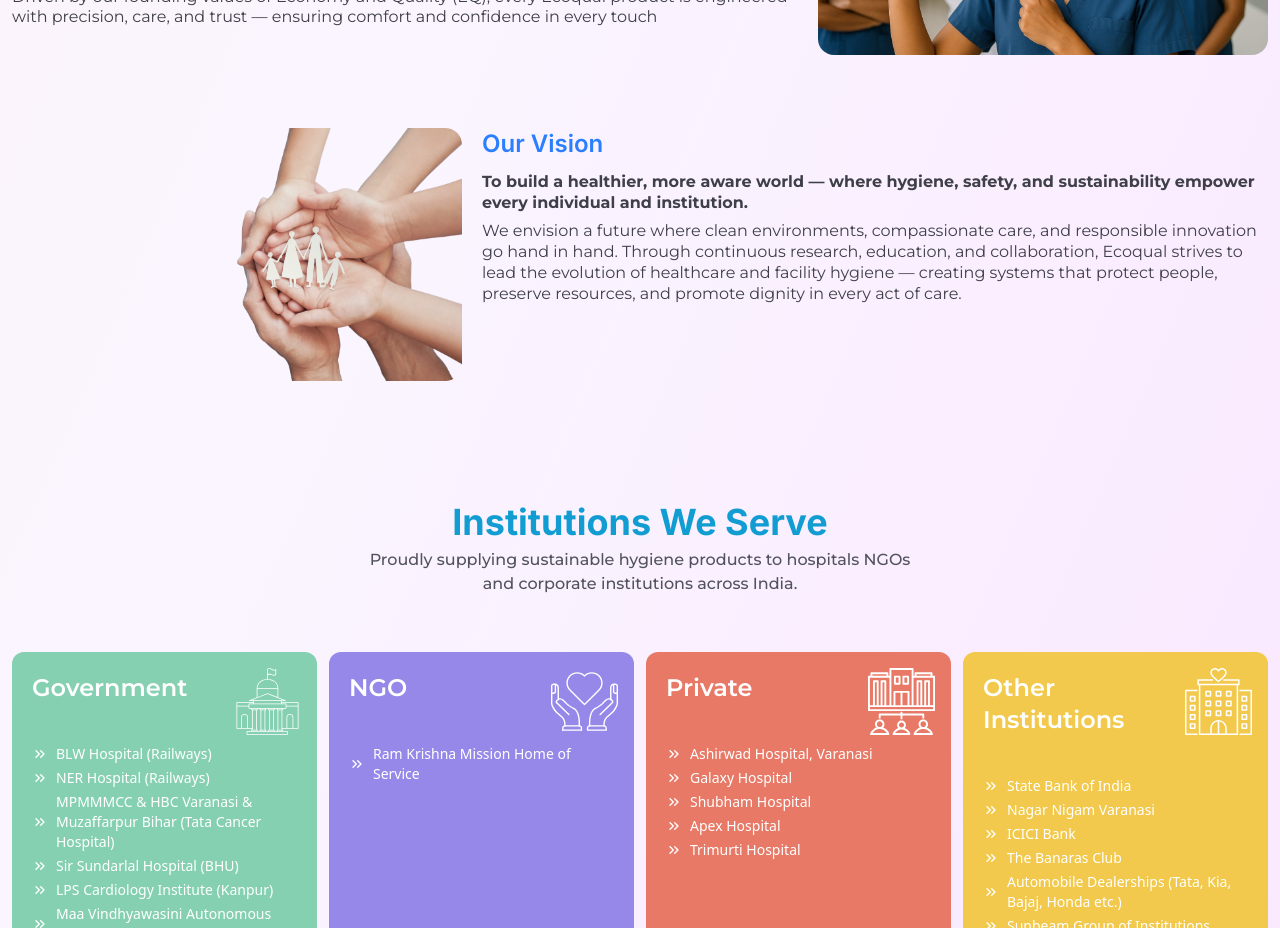
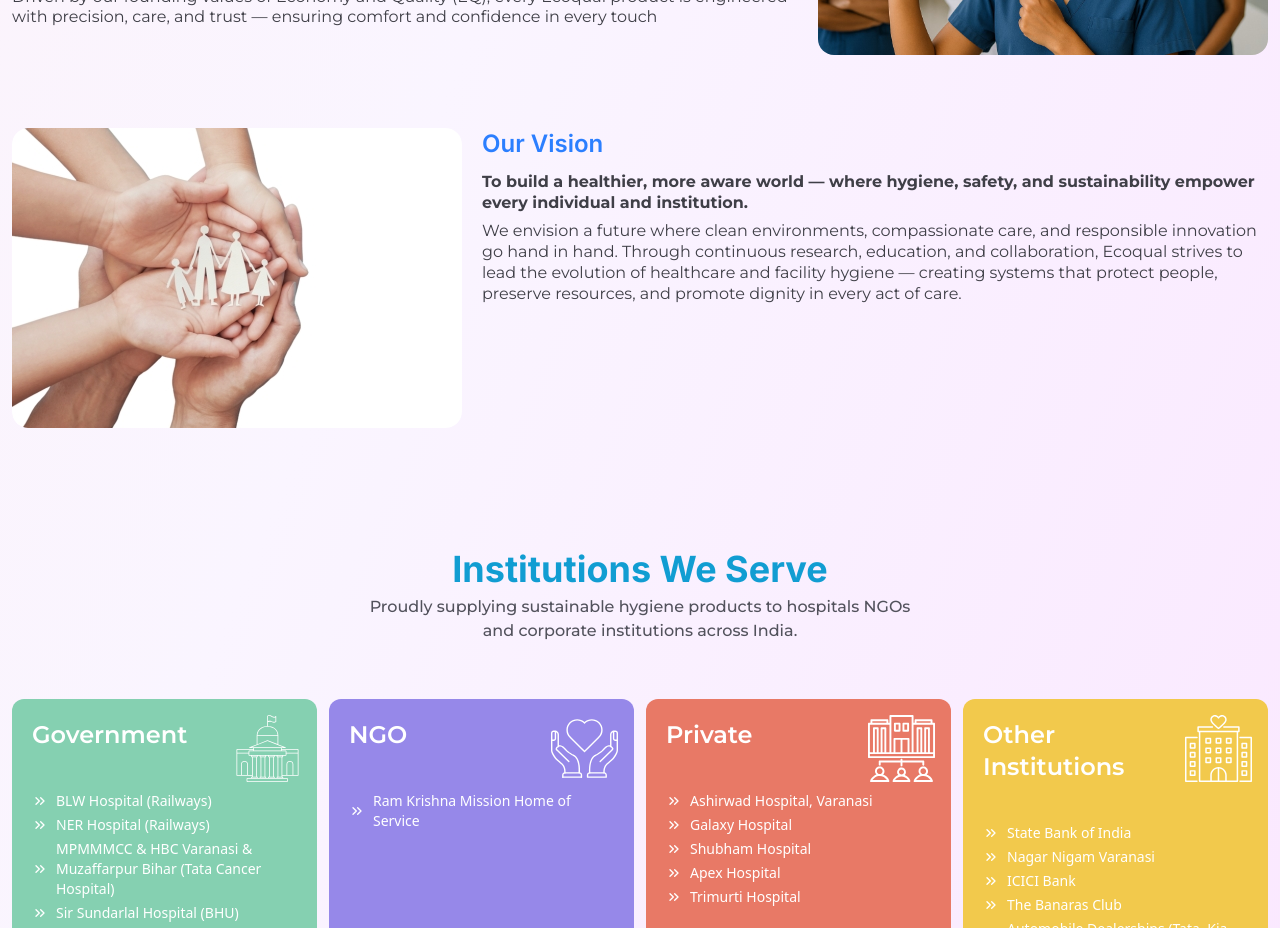
Before and after one commit to Semicolon-Wiz/ecoqual, a Next.js app: page /about in a window 1280 px wide. Shown: the part 2000-2928 px from the top of the page. Built offline with nearby package versions, Linux system fonts and the light colour scheme; no server answers.

Commit message:
update image

```diff
--- a/src/components/AboutUs.tsx
+++ b/src/components/AboutUs.tsx
@@ -214,7 +214,7 @@ export function OurValues() {
         "/images/about/banner-04.jpg"
     ]
     const visionData: string[] = [
-        "/images/about/vision.png",
+        "/images/about/vision.jpg",
         // "/images/about/new-03.png"
     ]
     return (
```
Also changed, not shown: public/images/about/vision.jpg (added), public/images/about/vision.png (deleted).
